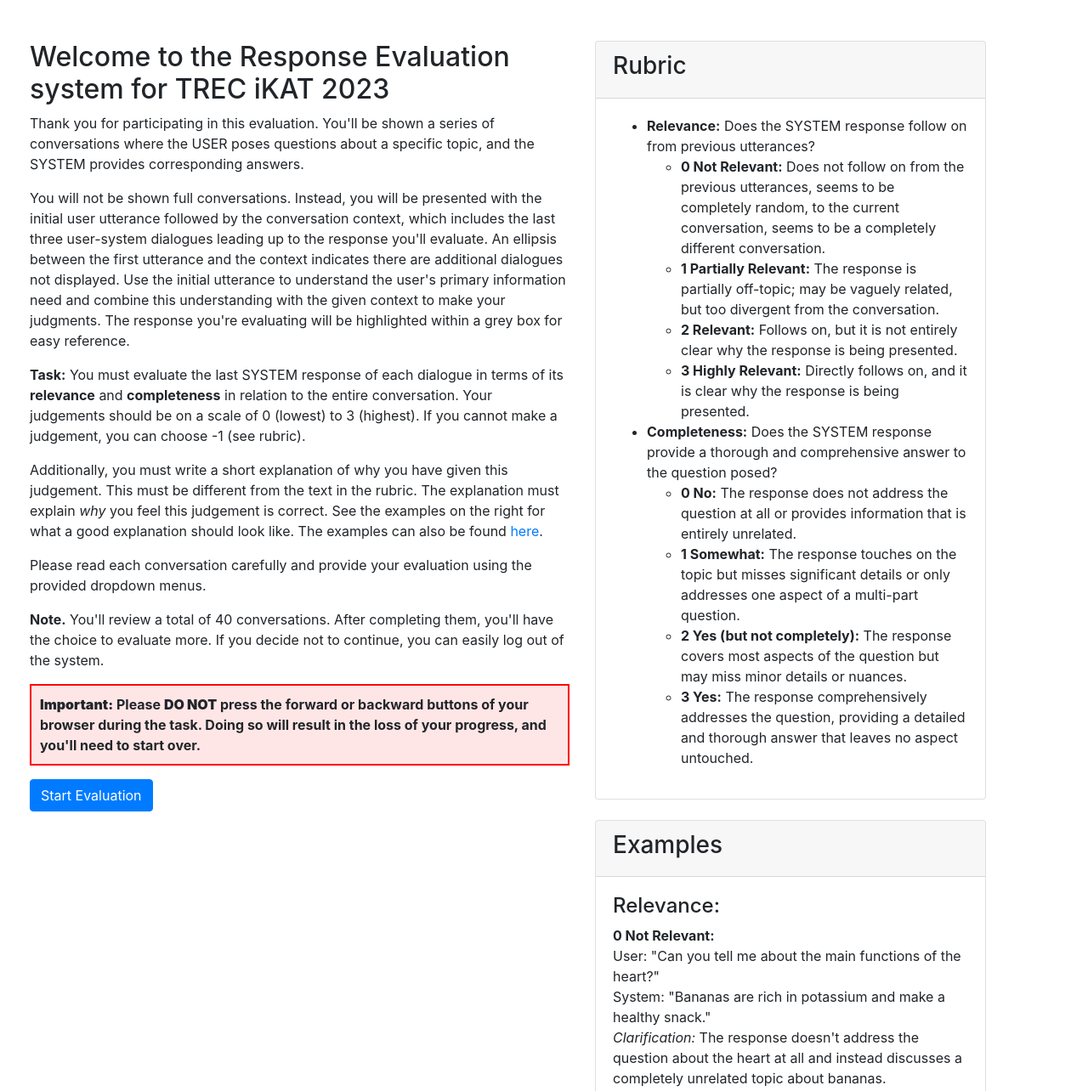
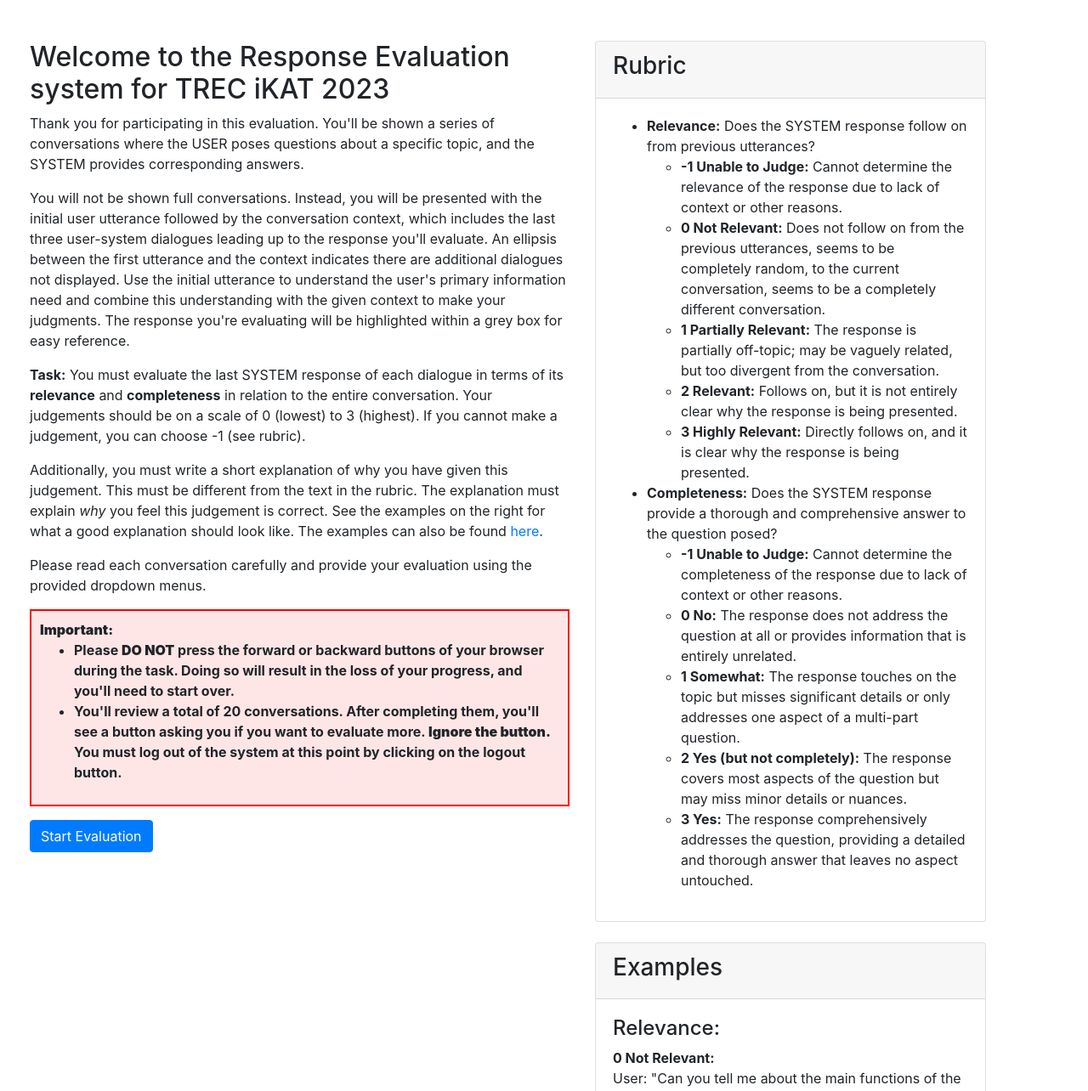
Before and after one commit to shubham526/ikat-annotation-interface, a Flask app: page /intro in a window 1280 px wide. Shown: the top 1284 px of the page at 85% size. Run offline with Flask 3, Linux system fonts and the light colour scheme; the visitor is signed in with stand-in values (Sample User, id 1); some libraries are stand-ins or nearby versions.

Commit message:
Updated instructions for pilot.

```diff
--- a/templates/intro.html
+++ b/templates/intro.html
@@ -56,14 +56,25 @@
             <p>
                 Please read each conversation carefully and provide your evaluation using the provided dropdown menus.
             </p>
-            <p>
-                <b>Note.</b> You'll review a total of 40 conversations. After completing them, you'll have the choice
-                to evaluate more. If you decide not to continue, you can easily log out of the system.
-            </p>
+<!--            <p>-->
+<!--                <b>Note.</b> You'll review a total of 40 conversations. After completing them, you'll have the choice-->
+<!--                to evaluate more. If you decide not to continue, you can easily log out of the system.-->
+<!--            </p>-->
             <p>
                 <div class="important-note">
-                    <strong>Important:</strong> Please <b>DO NOT</b> press the forward or backward buttons
-                    of your browser during the task. Doing so will result in the loss of your progress, and you'll need to start over.
+                    <strong>Important:</strong>
+                        <ul>
+                            <li>
+                                Please <b>DO NOT</b> press the forward or backward buttons of your browser during the task.
+                                Doing so will result in the loss of your progress, and you'll need to start over.
+                            </li>
+                            <li>
+                                You'll review a total of 20 conversations. After completing them, you'll see a button asking you if you
+                                want to evaluate more. <b>Ignore the button.</b> You must log out of the system at  this point by clicking
+                                on the logout button.
+                            </li>
+                        </ul>
+
                 </div>
             </p>
             <a href="/index/1" class="btn btn-primary">Start Evaluation</a>
@@ -79,6 +90,8 @@
                     <ul>
                         <li><strong>Relevance:</strong> Does the SYSTEM response follow on from previous utterances?</li>
                         <ul>
+                            <li><strong>-1 Unable to Judge:</strong> Cannot determine the relevance of the response
+                                due to lack of context or other reasons.</li>
                             <li><strong>0 Not Relevant:</strong> Does not follow on from the previous utterances, seems to be completely
                                 random, to the current conversation, seems to be a completely different conversation.
                             <li><strong>1 Partially Relevant:</strong> The response is partially off-topic; may
@@ -88,6 +101,8 @@
                         </ul>
                         <li><strong>Completeness:</strong> Does the SYSTEM response provide a thorough and comprehensive answer to the question posed?</li>
                         <ul>
+                            <li><strong>-1 Unable to Judge:</strong> Cannot determine the completeness of the response
+                                due to lack of context or other reasons.</li>
                             <li><strong>0 No:</strong> The response does not address the question at all or provides information that is entirely unrelated.</li>
                             <li><strong>1 Somewhat:</strong> The response touches on the topic but misses significant details or only addresses one aspect of a multi-part question.</li>
                             <li><strong>2 Yes (but not completely):</strong> The response covers most aspects of the question but may miss minor details or nuances.</li>
```
